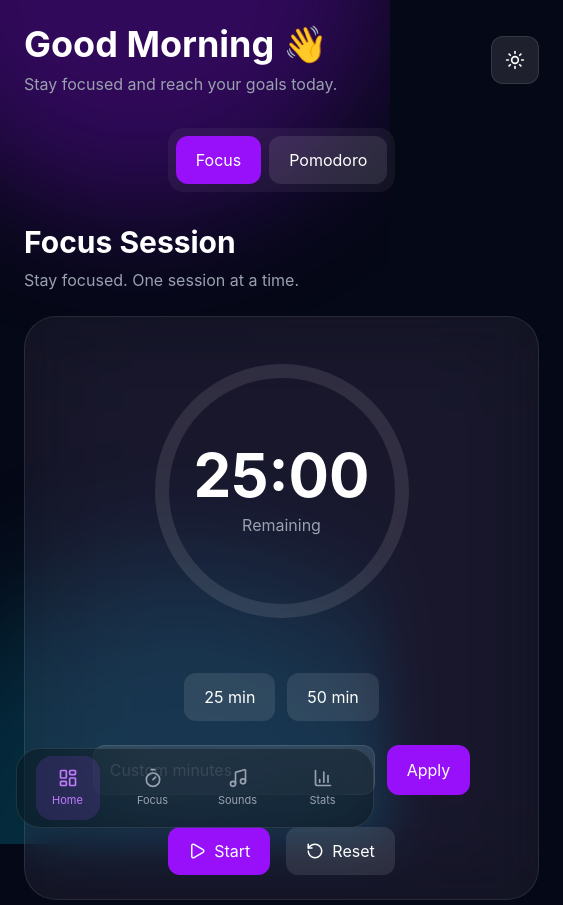
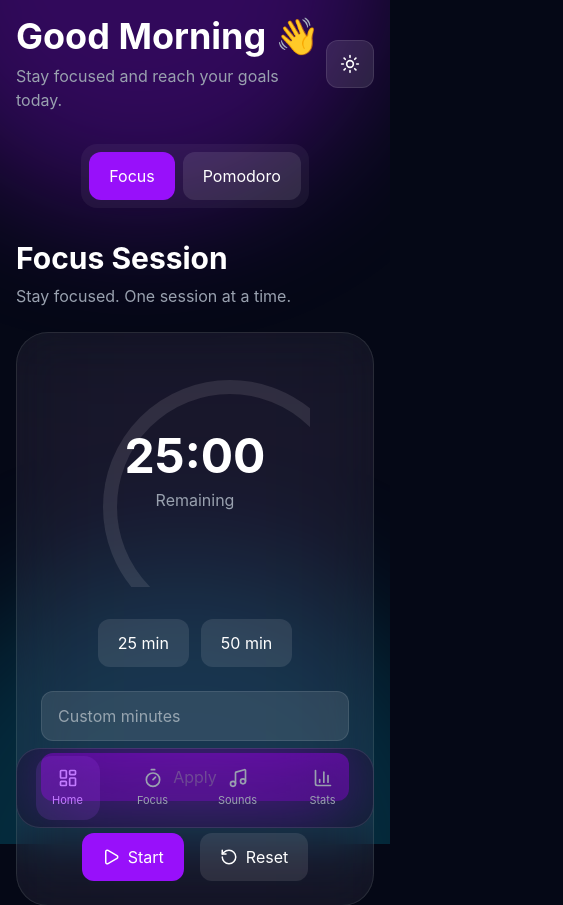
Before and after one commit to djabranemmd/ambient-focus-app, a React (Vite) app: page / in a window 390 px wide. Shown: the top 905 px of the page, 563 px wide, since content can reach past the window. Built offline with nearby package versions, Linux system fonts and the light colour scheme.

Commit message:
Fix mobile responsive layout and overflow issues

```diff
--- a/src/components/layout/DashboardLayout.jsx
+++ b/src/components/layout/DashboardLayout.jsx
@@ -7,11 +7,12 @@ function DashboardLayout({
 }) {
 
   return (
-
     <div
       className="
         flex
         min-h-screen
+        w-full
+        overflow-x-hidden
       "
     >
 
@@ -21,8 +22,10 @@ function DashboardLayout({
       <div
         className="
           flex-1
+          min-w-0
           pb-24
           lg:pb-0
+          overflow-x-hidden
         "
       >
 
@@ -34,9 +37,7 @@ function DashboardLayout({
       <MobileBottomNav />
 
     </div>
-
   );
-
 }
 
 
--- a/src/components/timer/FocusTimer.jsx
+++ b/src/components/timer/FocusTimer.jsx
@@ -140,9 +140,13 @@ function FocusTimer() {
           <div className="flex justify-center">
             <div className="relative">
               <svg
-                width="300"
-                height="300"
-              >
+  className="
+    w-57.5
+    h-57.5
+    sm:w-75
+    sm:h-75
+  "
+>
                 <circle
                   cx="150"
                   cy="150"
@@ -180,7 +184,7 @@ function FocusTimer() {
                   justify-center
                 "
               >
-                <span className="text-6xl font-bold">
+                <span className="text-5xl sm:text-6xl font-bold">
                   {formatTime(
                     timeLeft
                   )}
@@ -215,10 +219,30 @@ function FocusTimer() {
             </Button>
           </div>
 
-          <div className="flex justify-center gap-3 mt-6 flex-wrap">
+          <div
+ className="
+   flex
+   flex-col
+   sm:flex-row
+   justify-center
+   gap-3
+   mt-6
+ "
+>
             <input
               type="number"
               placeholder="Custom minutes"
+              className="
+ w-full
+ sm:w-auto
+ bg-white/10
+ border
+ border-white/10
+ rounded-xl
+ px-4
+ py-3
+ outline-none
+"
               value={
                 customMinutes
               }
--- a/src/pages/Home.jsx
+++ b/src/pages/Home.jsx
@@ -67,7 +67,16 @@ function Home() {
 
       <DashboardLayout>
 
-        <main className="p-6 lg:p-10">
+        <main
+  className="
+    w-full
+    max-w-full
+    overflow-hidden
+    p-4
+    sm:p-6
+    lg:p-10
+  "
+>
 
           <TopBar />
 
```
